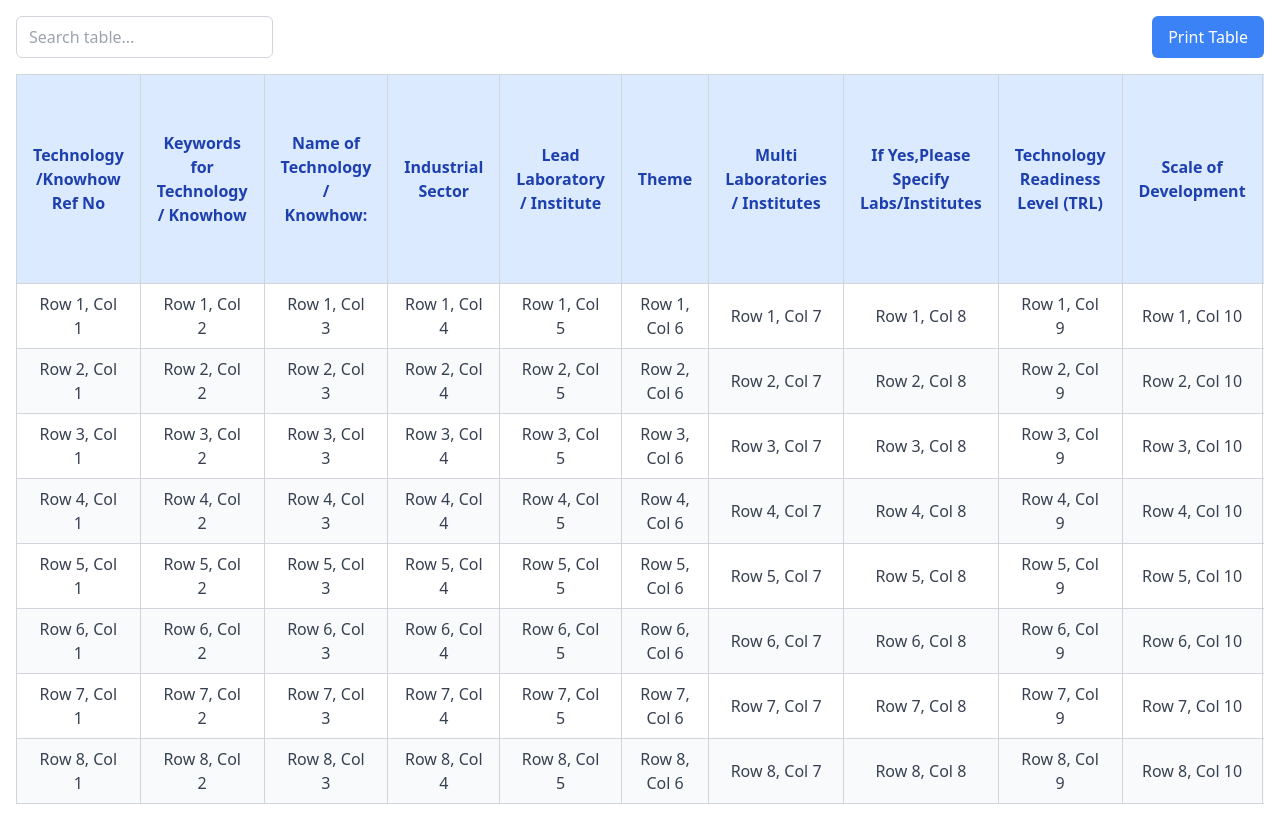
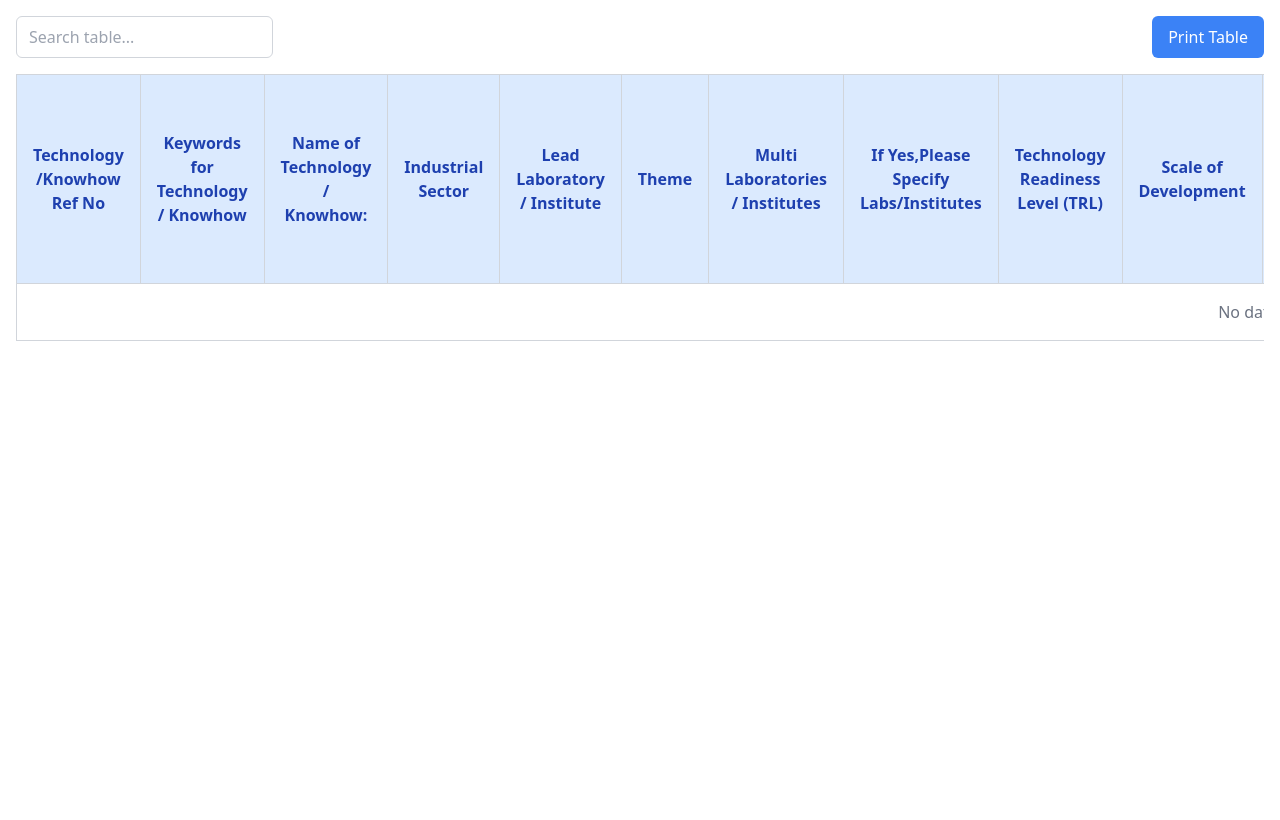
Before and after one commit to BhanuTMD/CSIR-TMD-TDMP-Frontend, a React (Create React App) app: page /SearchTable in a window 1280 px wide. Built offline with nearby package versions, Linux system fonts and the light colour scheme.

Commit message:
select selection dropdown feature
select selection

```diff
--- a/src/Components/SearchTable.js
+++ b/src/Components/SearchTable.js
@@ -4,7 +4,11 @@ const TenColumnTable = () => {
   // State for search input
   const [searchTerm, setSearchTerm] = useState("");
 
-  // Generate column headers
+  // State for data (initially empty, will be filled from backend)
+  //const [tableData,setTableData] = useState([...])
+  const [tableData] = useState([]);
+
+  // Column headers
   const columns = [
     "Technology /Knowhow Ref No",
     "Keywords for Technology / Knowhow",
@@ -27,32 +31,22 @@ const TenColumnTable = () => {
     "Contact Details of Laboratory",
   ];
 
-  // Generate sample data
-  const originalData = Array.from({ length: 8 }, (_, rowIndex) =>
-    columns.map((_, colIndex) => `Row ${rowIndex + 1}, Col ${colIndex + 1}`)
-  );
-
-  // Filter data based on search term
-  const filteredData = originalData.filter((row) =>
+  // Filtered data
+  const filteredData = tableData.filter((row) =>
     row.some((cell) => cell.toLowerCase().includes(searchTerm.toLowerCase()))
   );
 
-  // Handle print functionality
   const handlePrint = () => {
     window.print();
   };
 
-  // Handle search input change
   const handleSearchChange = (e) => {
     setSearchTerm(e.target.value);
   };
 
   return (
     <div className="p-4">
-      {/* Action Buttons Container */}
       <div className="flex justify-between mb-4">
-        {/* Search Input */}
-        <div className="flex items-center space-x-2">
         <input
           type="text"
           placeholder="Search table..."
@@ -60,9 +54,6 @@ const TenColumnTable = () => {
           onChange={handleSearchChange}
           className="px-3 py-2 border border-gray-300 rounded-md focus:outline-none focus:ring-2 focus:ring-blue-500"
         />
-        </div>
-
-        {/* Print Button */}
         <button
           onClick={handlePrint}
           className="px-4 py-2 bg-blue-500 text-white rounded-md hover:bg-blue-600 focus:outline-none focus:ring-2 focus:ring-blue-500 transition-colors"
@@ -71,7 +62,6 @@ const TenColumnTable = () => {
         </button>
       </div>
 
-      {/* Table Container */}
       <div className="w-full max-w-full overflow-x-auto">
         <table className="w-full border-collapse border border-gray-300 shadow-md print:border-collapse">
           <thead>
@@ -87,7 +77,8 @@ const TenColumnTable = () => {
             </tr>
           </thead>
           <tbody>
-            {filteredData.map((row, rowIndex) => (
+            {filteredData.length > 0 ? (
+              filteredData.map((row, rowIndex) => (
                 <tr
                   key={rowIndex}
                   className="even:bg-gray-50 hover:bg-blue-50 transition-colors duration-200 print:break-inside-avoid"
@@ -101,14 +92,19 @@ const TenColumnTable = () => {
                     </td>
                   ))}
                 </tr>
-            ))}
+              ))
+            ) : (
+              <tr>
+                <td
+                  colSpan={columns.length}
+                  className="text-center py-4 text-gray-500"
+                >
+                  No data available
+                </td>
+              </tr>
+            )}
           </tbody>
         </table>
-
-        {/* No Results Message */}
-        {filteredData.length === 0 && (
-          <div className="text-center text-gray-500 mt-4">No results found</div>
-        )}
       </div>
     </div>
   );
--- a/src/Components/SectionThree.js
+++ b/src/Components/SectionThree.js
@@ -70,20 +70,6 @@ const SectionThree = () => {
     dateOfLicense: Yup.date().required("Required"),
     licenseValidUntil: Yup.date().required("Required"),
     paymentTerms: Yup.string().max(300, "Max. 300 characters"),
-    // royalty: Yup.array().of(
-    //   Yup.object().shape({
-    //     amount: Yup.number(),
-    //     date: Yup.date(),
-    //   })
-    // ),
-    // premia: Yup.array().of(
-    //   Yup.object().shape({
-    //     amount: Yup.number(),
-    //     date: Yup.date(),
-    //   })
-    // ),
-
-    // Add validation for royalties and premias if necessary
   });
 
   const handleSubmit = (values) => {
@@ -267,7 +253,7 @@ const SectionThree = () => {
                     <option value="South">South</option>
                   </Field>
                   <ErrorMessage
-                    name="staRegionalGeography"
+                    name="stateRegionalGeography"
                     component="div"
                     className="text-red-500"
                   />
--- a/src/Components/SectionTwo.js
+++ b/src/Components/SectionTwo.js
@@ -959,7 +959,7 @@ const SectionTwo = () => {
 
                 <div className="form-group">
                   <label className="font-bold" htmlFor="status">
-                    status
+                    Status
                   </label>
                   <Field
                     name="status"
@@ -983,7 +983,7 @@ const SectionTwo = () => {
 
                 <div className="form-group">
                   <label className="font-bold" htmlFor="statusDate">
-                    status Date: &nbsp;
+                    Status Date: &nbsp;
                   </label>
                   <div className="Home3">
                     <DatePicker
--- a/src/Components/TechSearch.js
+++ b/src/Components/TechSearch.js
@@ -506,6 +506,31 @@ const TechSearch = () => {
                   Enter
                 </button>
               </div>
+              <div className="form-group mb-4">
+                <label
+                  className="font-bold flex justify-between"
+                  htmlFor="iprType"
+                >
+                  SECTION
+                  <span className="Hint block text-xs text-red-500 inline text-end"></span>
+                </label>
+                <Field
+                  name="sectionSelect"
+                  as="select"
+                  className="w-full p-2 text-lg outline-0.1 rounded-md"
+                >
+                  <option value="">-- Select Section--</option>
+                  <option value="SectionOne">SectionOne</option>
+                  <option value="SectionTwo">SectionTwo</option>
+                  <option value="SectionThree">SectionThree</option>
+                  <option value="SectionFour">SectionFour</option>
+                </Field>
+                <ErrorMessage
+                  name="sectionSelect"
+                  component="div"
+                  className="text-red-500"
+                />
+              </div>
             </Form>
           </Formik>
         </div>
--- a/src/Routes.js
+++ b/src/Routes.js
@@ -24,15 +24,15 @@ const AppRoutes = () => {
         <Route index element={<Login />} />
         <Route path="welcomePage" element={<WelcomePage />} />
         <Route path="signup" element={<Signup />} />
-        <Route path="section1" element={<SectionOne />} />
+        <Route path="sectionOne" element={<SectionOne />} />
         <Route path="techSearch" element={<TechSearch />} />
-        <Route path="section2" element={<SectionTwo />} />
-        <Route path="section3" element={<SectionThree />} />
-        <Route path="section4" element={<SectionFour />} />
+        <Route path="sectionTwo" element={<SectionTwo />} />
+        <Route path="sectionThree" element={<SectionThree />} />
+        <Route path="sectionFour" element={<SectionFour />} />
         <Route path="changePassword" element={<ChangePassword />} />
         <Route path="otpVerify" element={<OTPVerify />} />
         <Route path="otpLoginVerify" element={<OTPLoginVerify />} />
-        <Route path="Login" element={<Login />} />
+        <Route path="login" element={<Login />} />
         {/* <Route path="Search" element={<Search />} />
         <Route path="JsonDisplay" element={<JsonDisplay />} /> */}
         <Route path="TechSearch" element={<TechSearch />} />
```
Also changed, not shown: src/Components/common/sectionSelect.js (added, +31 -0 lines). Lines whose indentation alone changed are shown as unchanged.
